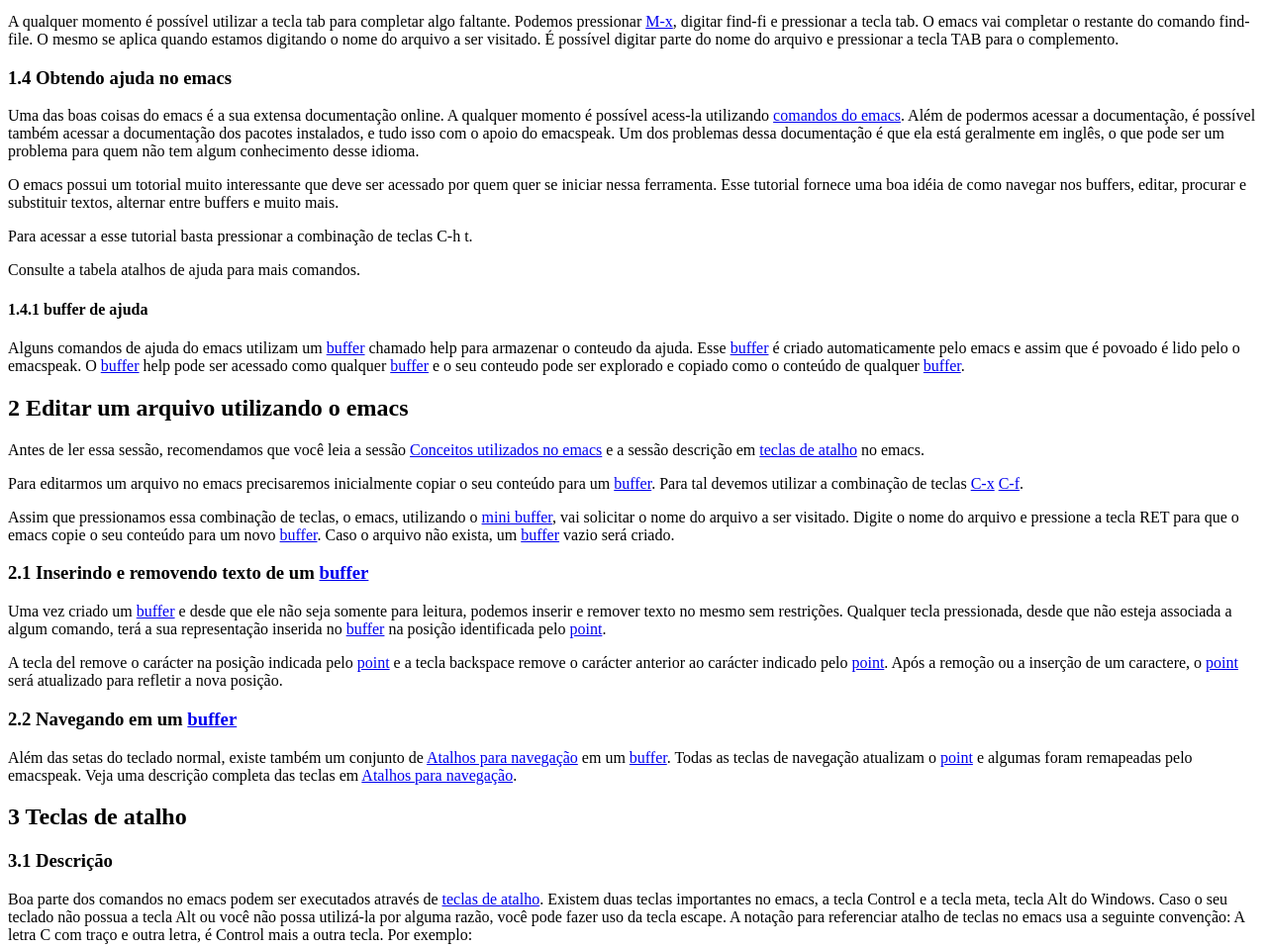
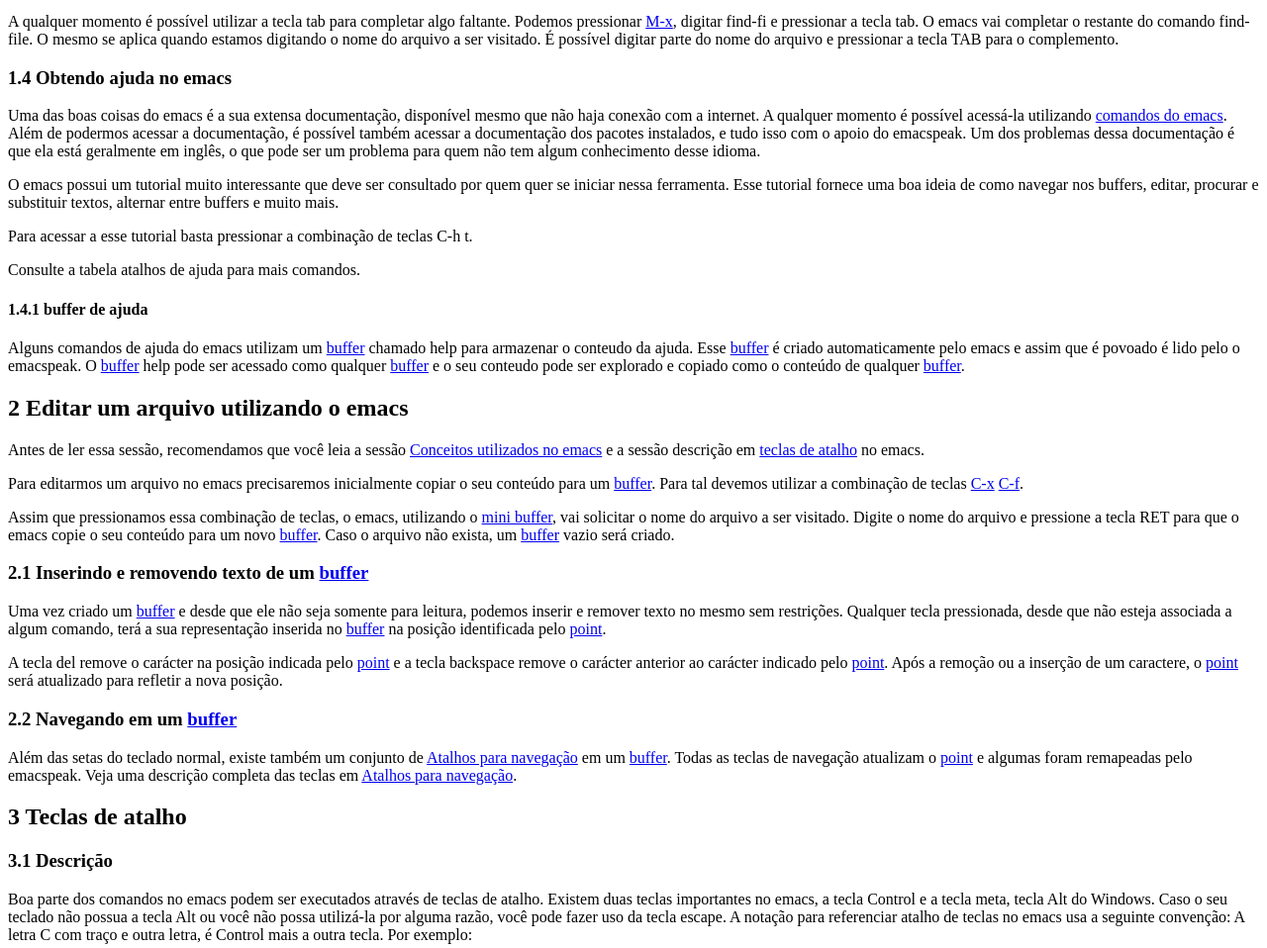
Before and after one commit to jvesouza/jvesouza.github.io, a plain HTML site: page index.html in a window 1280 px wide. Shown: the part 2215-3173 px from the top of the page at 99% size. Drawn offline with Linux system fonts and the light colour scheme.

Commit message:
Fix typo

```diff
--- a/index.html
+++ b/index.html
@@ -4,7 +4,7 @@
 <html xmlns="http://www.w3.org/1999/xhtml" lang="pt" xml:lang="pt">
 <head>
 <title>emacs/emacspeak</title>
-<!-- 2017-04-26 Wed 09:43 -->
+<!-- 2017-05-01 Mon 22:08 -->
 <meta  http-equiv="Content-Type" content="text/html;charset=utf-8" />
 <meta  name="generator" content="Org-mode" />
 <meta  name="author" content="José Vilmar Estácio de Souza" />
@@ -421,19 +421,20 @@ tecla TAB para o complemento.
 <h3 id="sec-1-4"><span class="section-number-3">1.4</span> Obtendo ajuda no emacs</h3>
 <div class="outline-text-3" id="text-1-4">
 <p>
-Uma das boas coisas do emacs é a sua extensa documentação online. A
-qualquer momento é possível acess-la utilizando <a href="#Comandos-do-emacs">comandos do
-emacs</a>. Além de podermos acessar a documentação, é possível também
-acessar a documentação dos pacotes instalados, e tudo isso com o apoio
-do emacspeak. Um dos problemas dessa documentação é que ela está
-geralmente em inglês, o que pode ser um problema para quem não tem
-algum conhecimento desse idioma.
+Uma das boas coisas do emacs é a sua extensa documentação, disponível
+mesmo que não haja conexão com a internet. A qualquer momento é
+possível acessá-la utilizando <a href="#Comandos-do-emacs">comandos do emacs</a>. Além de podermos
+acessar a documentação, é possível também acessar a documentação dos
+pacotes instalados, e tudo isso com o apoio do emacspeak. Um dos
+problemas dessa documentação é que ela está geralmente em inglês, o
+que pode ser um problema para quem não tem algum conhecimento desse
+idioma.
 </p>
 
 <p>
-O emacs possui um totorial muito interessante que deve ser acessado
+O emacs possui um tutorial muito interessante que deve ser consultado
 por quem quer se iniciar nessa ferramenta.  Esse tutorial fornece uma
-boa idéia de como navegar nos buffers, editar, procurar e substituir
+boa ideia de como navegar nos buffers, editar, procurar e substituir
 textos, alternar entre buffers e muito mais.
 </p>
 
@@ -519,8 +520,8 @@ Veja uma descrição completa das teclas em <a href="#Atalhos-para-navega-o">Ata
 <h3 id="sec-3-1"><span class="section-number-3">3.1</span> Descrição</h3>
 <div class="outline-text-3" id="text-3-1">
 <p>
-Boa parte dos comandos no emacs podem ser executados através de <a href="#Teclas-de-atalho">teclas
-de atalho</a>.  Existem duas teclas importantes no emacs, a tecla Control
+Boa parte dos comandos no emacs podem ser executados através de teclas
+de atalho.  Existem duas teclas importantes no emacs, a tecla Control
 e a tecla meta, tecla Alt do Windows. Caso o seu teclado não possua a
 tecla Alt ou você não possa utilizá-la por alguma razão, você pode
 fazer uso da tecla escape. A notação para referenciar atalho de teclas
@@ -948,7 +949,7 @@ Um formato de documentaçã que facilita a navegação
 </div></div>
 <div id="postamble" class="status">
 <p class="author">Author: José Vilmar Estácio de Souza</p>
-<p class="date">Created: 2017-04-26 Wed 09:43</p>
+<p class="date">Created: 2017-05-01 Mon 22:08</p>
 <p class="creator"><a href="http://www.gnu.org/software/emacs/">Emacs</a> 25.2.1 (<a href="http://orgmode.org">Org</a> mode 8.2.10)</p>
 <p class="validation"><a href="http://validator.w3.org/check?uri=referer">Validate</a></p>
 </div>
```
Also changed, not shown: 1 other file.
